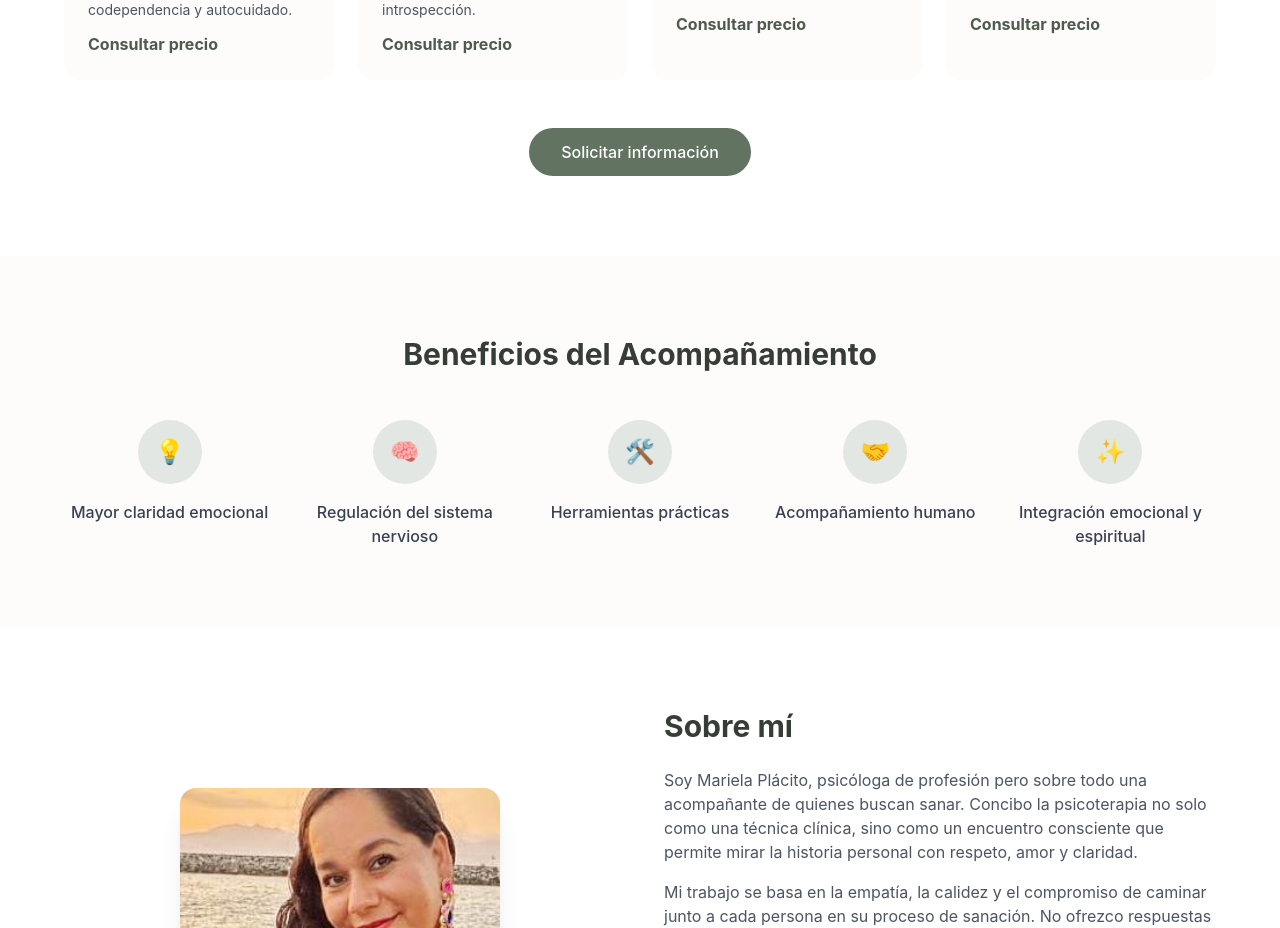
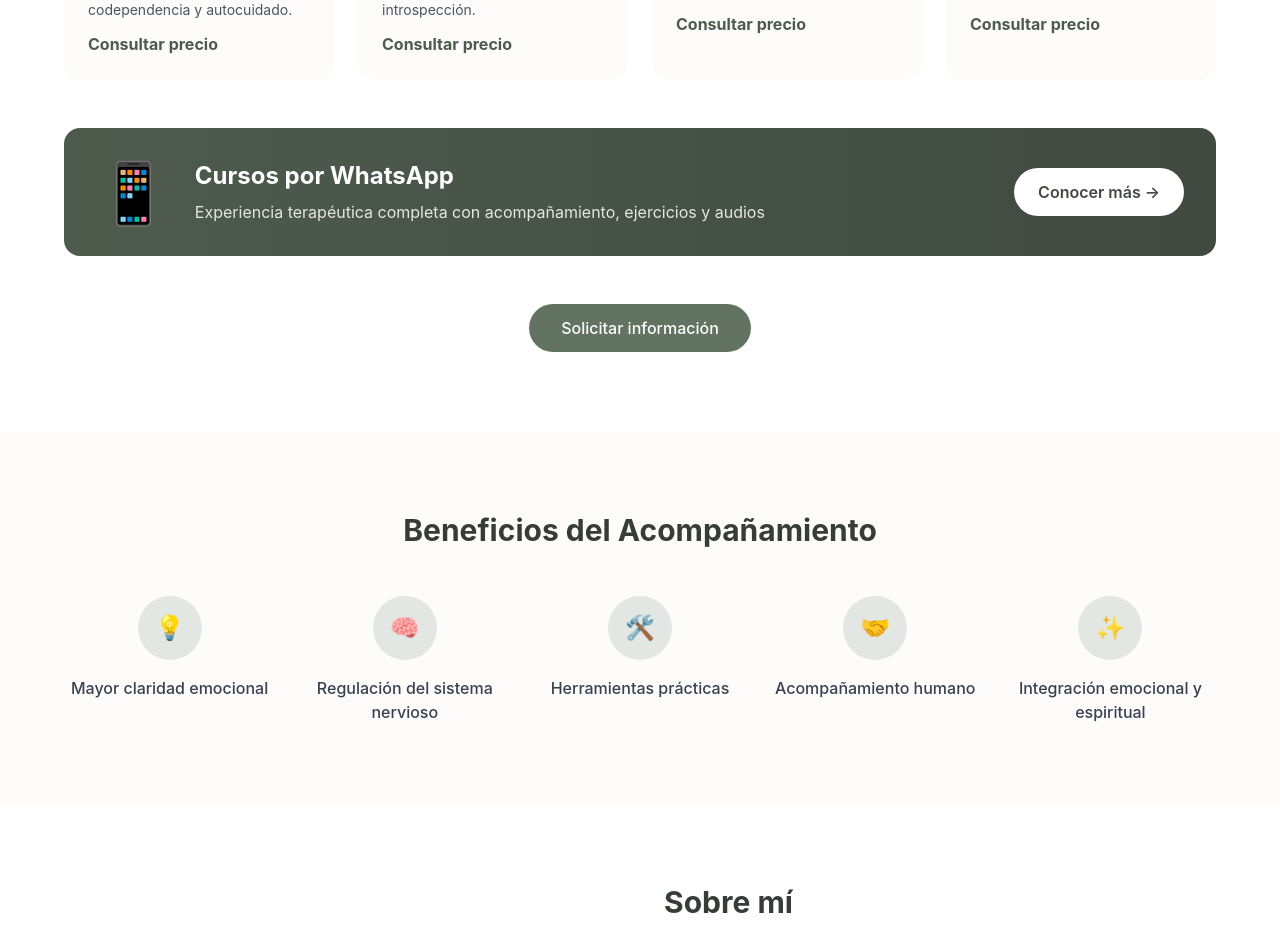
Before and after one commit to Pvrolomx/mpm-psi, a Next.js app: page / in a window 1280 px wide. Shown: the part 1684-2612 px from the top of the page. Built offline with nearby package versions, Linux system fonts and the light colour scheme.

Commit message:
feat: add Cursos por WhatsApp banner

```diff
--- a/app/page.js
+++ b/app/page.js
@@ -211,6 +211,21 @@ export default function Home() {
             </a>
           </div>
 
+
+          {/* Banner Cursos por WhatsApp */}
+          <div className="mt-12 bg-gradient-to-r from-sage-600 to-sage-700 rounded-2xl p-6 md:p-8 text-white">
+            <div className="flex flex-col md:flex-row items-center gap-6">
+              <div className="text-6xl">📱</div>
+              <div className="flex-1 text-center md:text-left">
+                <h3 className="text-xl md:text-2xl font-bold mb-2">Cursos por WhatsApp</h3>
+                <p className="text-sage-100">Experiencia terapéutica completa con acompañamiento, ejercicios y audios</p>
+              </div>
+              <a href="/cursos-whatsapp" className="bg-white text-sage-700 px-6 py-3 rounded-full font-semibold hover:bg-sage-50 transition whitespace-nowrap">
+                Conocer más →
+              </a>
+            </div>
+          </div>
+
           <div className="text-center mt-12">
             <a href="https://wa.me/523221118596?text=Hola%20Mariela,%20me%20gustaría%20información%20sobre%20tus%20servicios" target="_blank" className="inline-block bg-sage-500 text-white px-8 py-3 rounded-full font-medium hover:bg-sage-600 transition">
               Solicitar información
```
